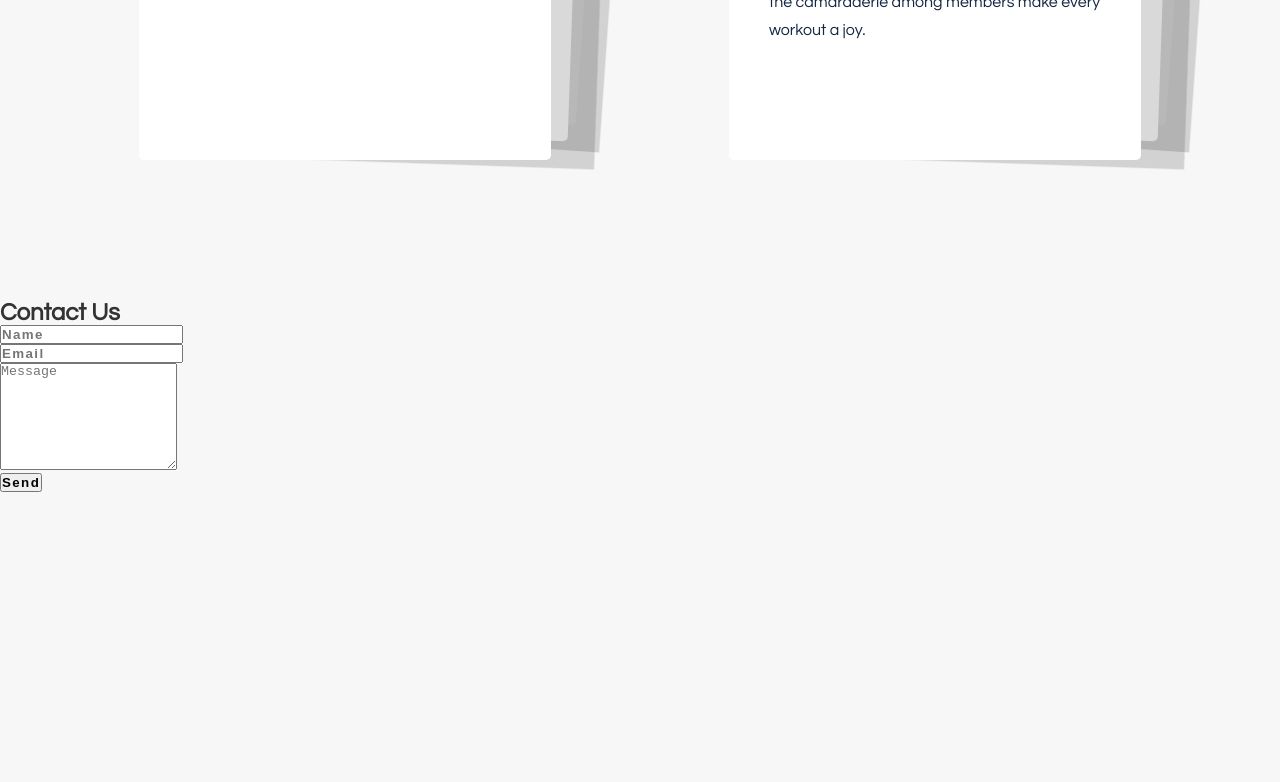
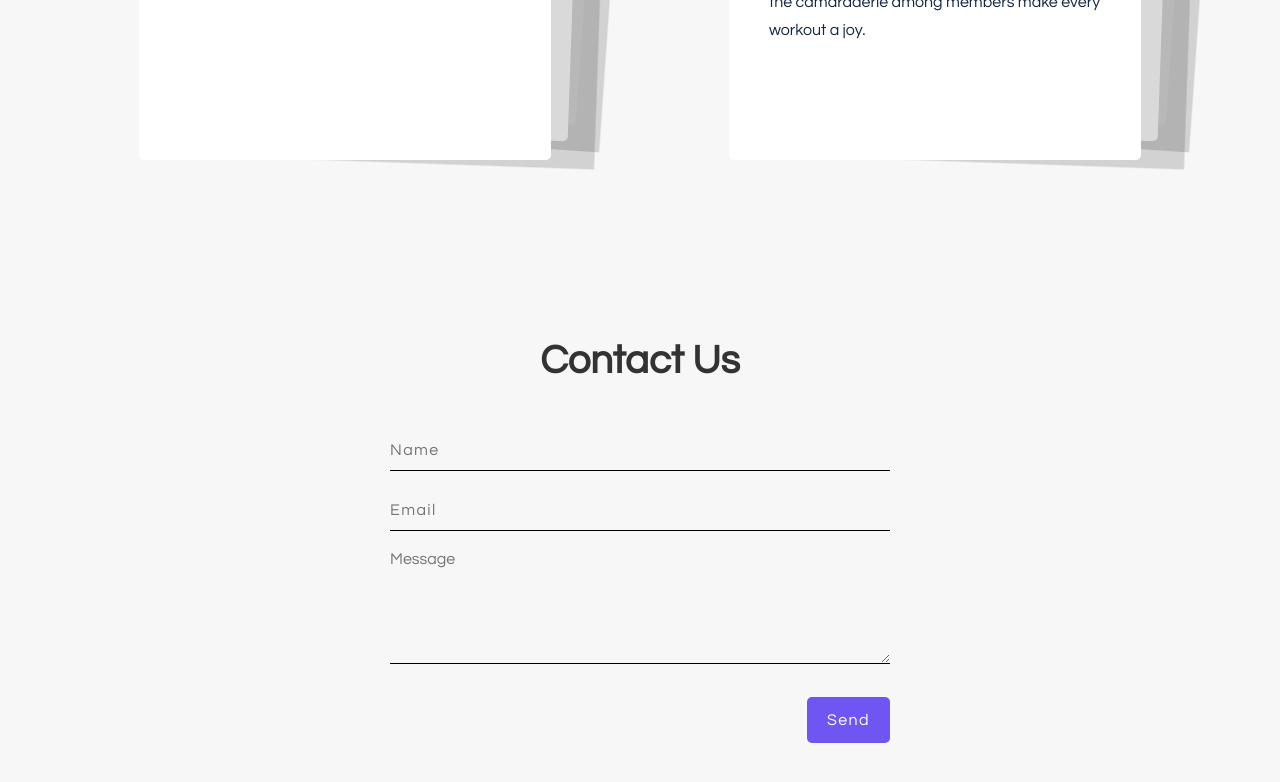
Before and after one commit to abhay-raj19/FitBody, a React (Create React App) app: page / in a window 1280 px wide. Shown: the part 3232-4014 px from the top of the page. Built offline with nearby package versions, Linux system fonts and the light colour scheme.

Commit message:
contact us style

```diff
--- a/src/styles/contactUs.css
+++ b/src/styles/contactUs.css
@@ -1,6 +1,7 @@
-
-  .form body, button, input {
-    font-family: 'Montserrat', sans-serif;
+.form body,
+button,
+input {
+  font-family: "Montserrat", sans-serif;
   font-weight: 700;
   letter-spacing: 1.4px;
 }
@@ -23,7 +24,7 @@
 }
 
 .screen:after {
-    content: '';
+  content: "";
   display: block;
   position: absolute;
   top: 0;
@@ -31,7 +32,7 @@
   right: 20px;
   bottom: 0;
   border-radius: 15px;
-    box-shadow: 0 20px 40px rgba(0, 0, 0, .4);
+  box-shadow: 0 20px 40px rgba(0, 0, 0, 0.4);
   z-index: -1;
 }
 
@@ -104,7 +105,7 @@
 }
 
 .app-title:after {
-    content: '';
+  content: "";
   display: block;
   position: absolute;
   left: 0;
@@ -131,7 +132,6 @@
 .app-form-group.buttons {
   margin-bottom: 0;
   text-align: right;
-
 }
 
 .app-form-control {
@@ -144,7 +144,7 @@
   font-size: 14px;
   text-transform: uppercase;
   outline: none;
-    transition: border-color .2s;
+  transition: border-color 0.2s;
 }
 
 .app-form-control::placeholder {
@@ -174,7 +174,7 @@
   align-items: center;
   margin-top: 20px;
   color: #ffa4bd;
-    font-family: 'Roboto Condensed', sans-serif;
+  font-family: "Roboto Condensed", sans-serif;
   font-size: 16px;
   font-weight: normal;
 }
@@ -224,3 +224,91 @@
     padding: 0;
   }
 }
+
+/* @dhruv8433 custom styles */
+
+.flex {
+  display: flex;
+}
+
+.justify-center {
+  justify-content: center;
+}
+
+.w-full {
+  width: 100%;
+}
+
+.flex-col {
+  flex-direction: column;
+}
+
+.text-center {
+  text-align: center;
+}
+
+.heading {
+  font-size: 2.5rem;
+  margin-block: 40px;
+}
+
+input,
+textarea {
+  width: 500px;
+  border: none;
+  border-bottom: 1px solid;
+  margin-block: 10px;
+  font: var(--font-name);
+  background: none;
+}
+
+input {
+  height: 40px;
+}
+
+input:focus,
+textarea:focus,
+select:focus {
+  outline: none;
+}
+
+.text-end {
+  text-align: end;
+}
+
+.contact-us {
+  width: max-content;
+}
+
+.submit {
+  border: none;
+  outline: none;
+  padding: 15px 20px;
+  color: #fff;
+  background: var(--primary-color);
+  border-radius: 5px;
+  font-family: var(--font-name);
+  font-size: 1rem;
+  font-weight: 500;
+  cursor: pointer;
+  transition: all 0.5s ease-in-out;
+  margin-top: 20px;
+}
+
+.submit:hover {
+  cursor: pointer;
+  box-shadow: 0.3rem 0.3rem #5844c1, -0.3rem -0.3rem #8b76f4;
+}
+
+/* Responsive styles */
+@media screen and (max-width: 600px) {
+  .contact-us {
+    width: 90%;
+    border-radius: 0;
+  }
+
+  .contact-form input,
+  .contact-form textarea {
+    width: calc(100% - 4px);
+  }
+}
```
Lines whose indentation alone changed are shown as unchanged.
